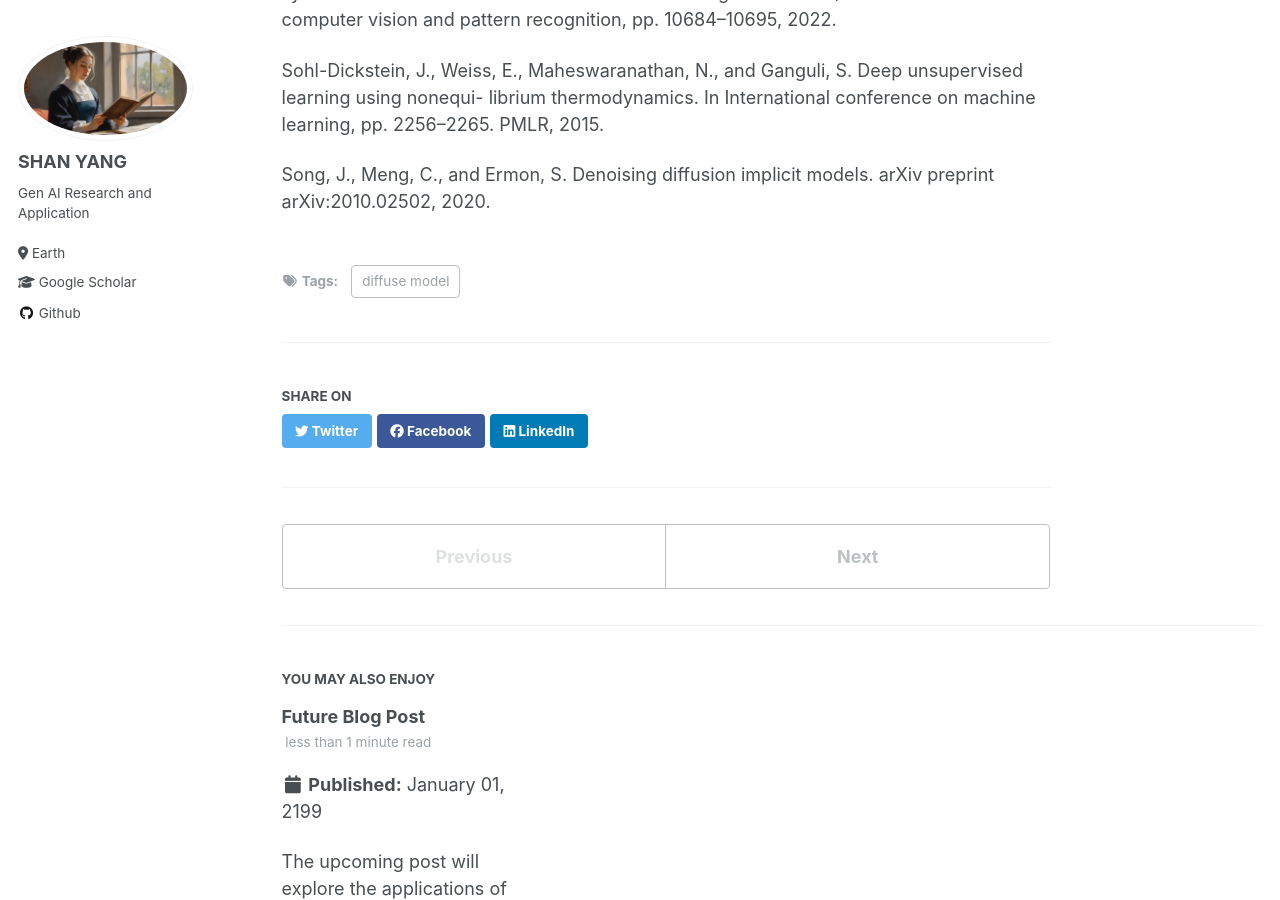
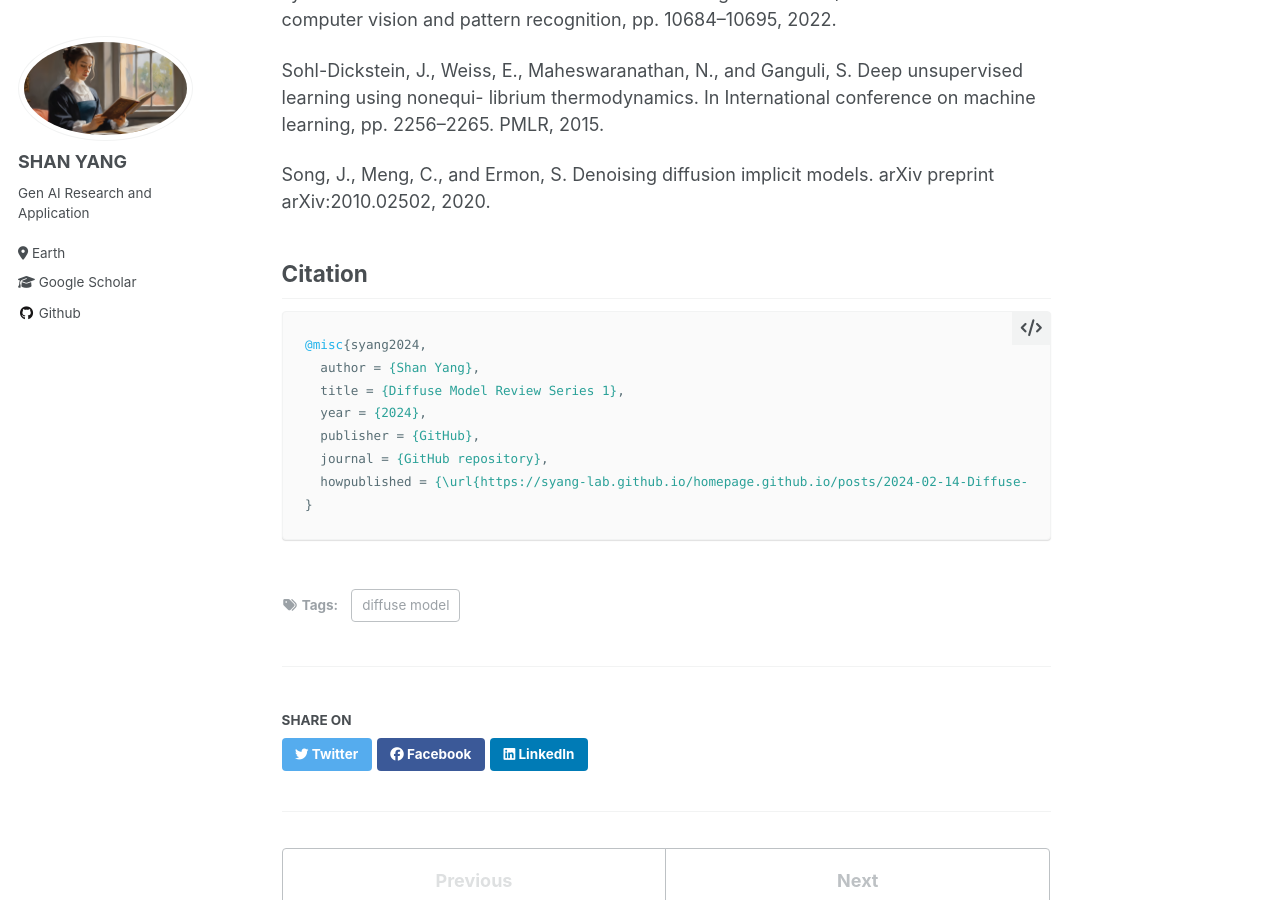
Before and after one commit to syang-lab/homepage, a Jekyll site: the page built from _posts/2024-02-14-Diffuse-Model-Blog-Series1.md, in a window 1280 px wide and 900 px high, scrolled down 9775 px. Built offline with Jekyll 4.4.1, drawn with Linux system fonts in a browser that asks for light colours; some of the changed text lies outside the part shown.

Commit message:
Update 2024-02-14-Diffuse-Model-Blog-Series1.md

````diff
--- a/_posts/2024-02-14-Diffuse-Model-Blog-Series1.md
+++ b/_posts/2024-02-14-Diffuse-Model-Blog-Series1.md
@@ -215,3 +215,15 @@ Rombach, R., Blattmann, A., Lorenz, D., Esser, P., and Ommer, B. High-resolution
 Sohl-Dickstein, J., Weiss, E., Maheswaranathan, N., and Ganguli, S. Deep unsupervised learning using nonequi- librium thermodynamics. In International conference on machine learning, pp. 2256–2265. PMLR, 2015.
 
 Song, J., Meng, C., and Ermon, S. Denoising diffusion implicit models. arXiv preprint arXiv:2010.02502, 2020.
+
+## Citation
+```bibtex
+@misc{syang2024,
+  author = {Shan Yang},
+  title = {Diffuse Model Review Series 1},
+  year = {2024},
+  publisher = {GitHub},
+  journal = {GitHub repository},
+  howpublished = {\url{https://syang-lab.github.io/homepage.github.io/posts/2024-02-14-Diffuse-Model-Blog-Series1}},
+}
+```
````
